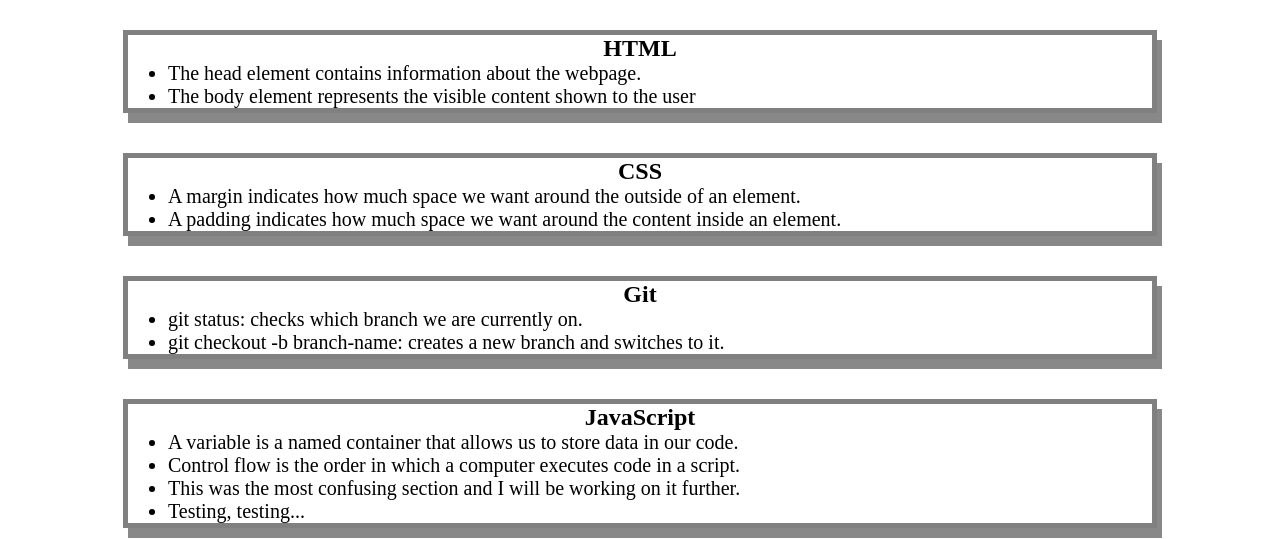
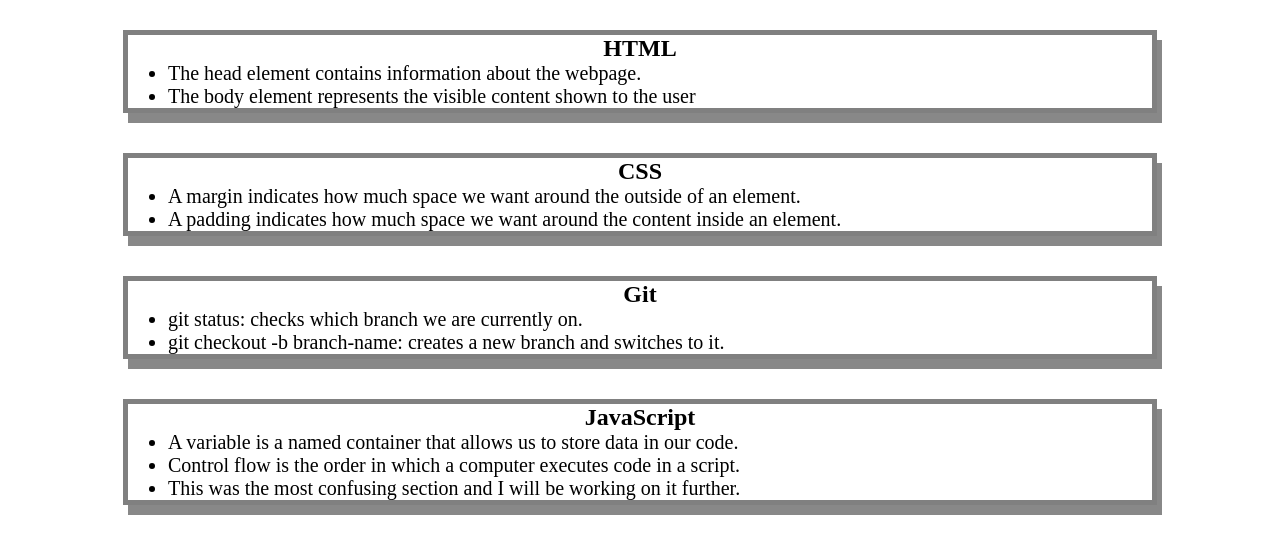
Before and after one commit to JasperJackalope/prework-study-guide, a plain HTML site: page index.html in a window 1280 px wide. Shown: the part 130-669 px from the top of the page. Drawn offline with Linux system fonts and the light colour scheme.

Commit message:
Updating HTML

```diff
--- a/index.html
+++ b/index.html
@@ -41,7 +41,6 @@
           <li>A variable is a named container that allows us to store data in our code.</li>
           <li>Control flow is the order in which a computer executes code in a script.</li>
           <li>This was the most confusing section and I will be working on it further.</li>
-          <li>Testing, testing...</li>
         </ul>
       </section>
     </main>
```
